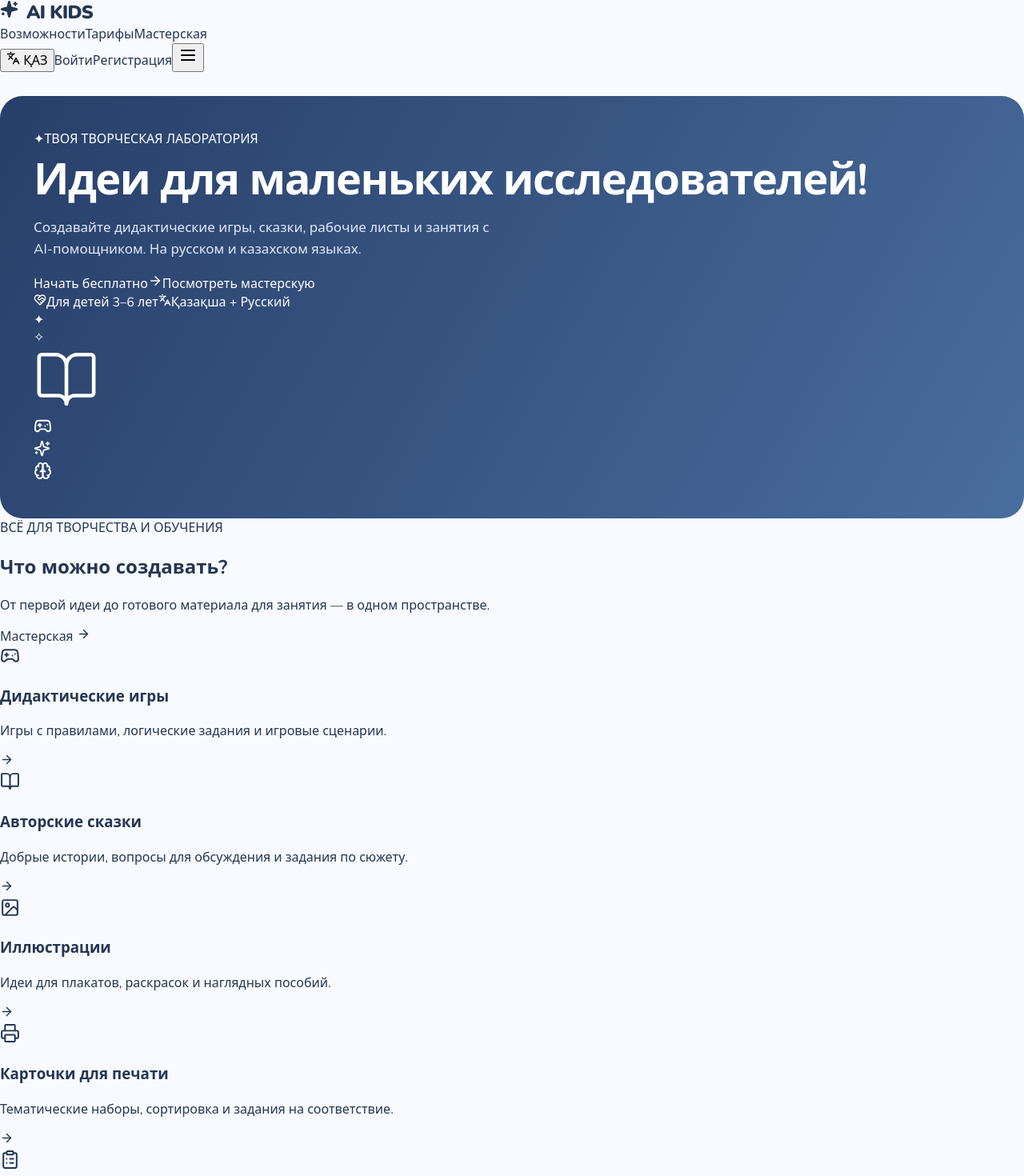
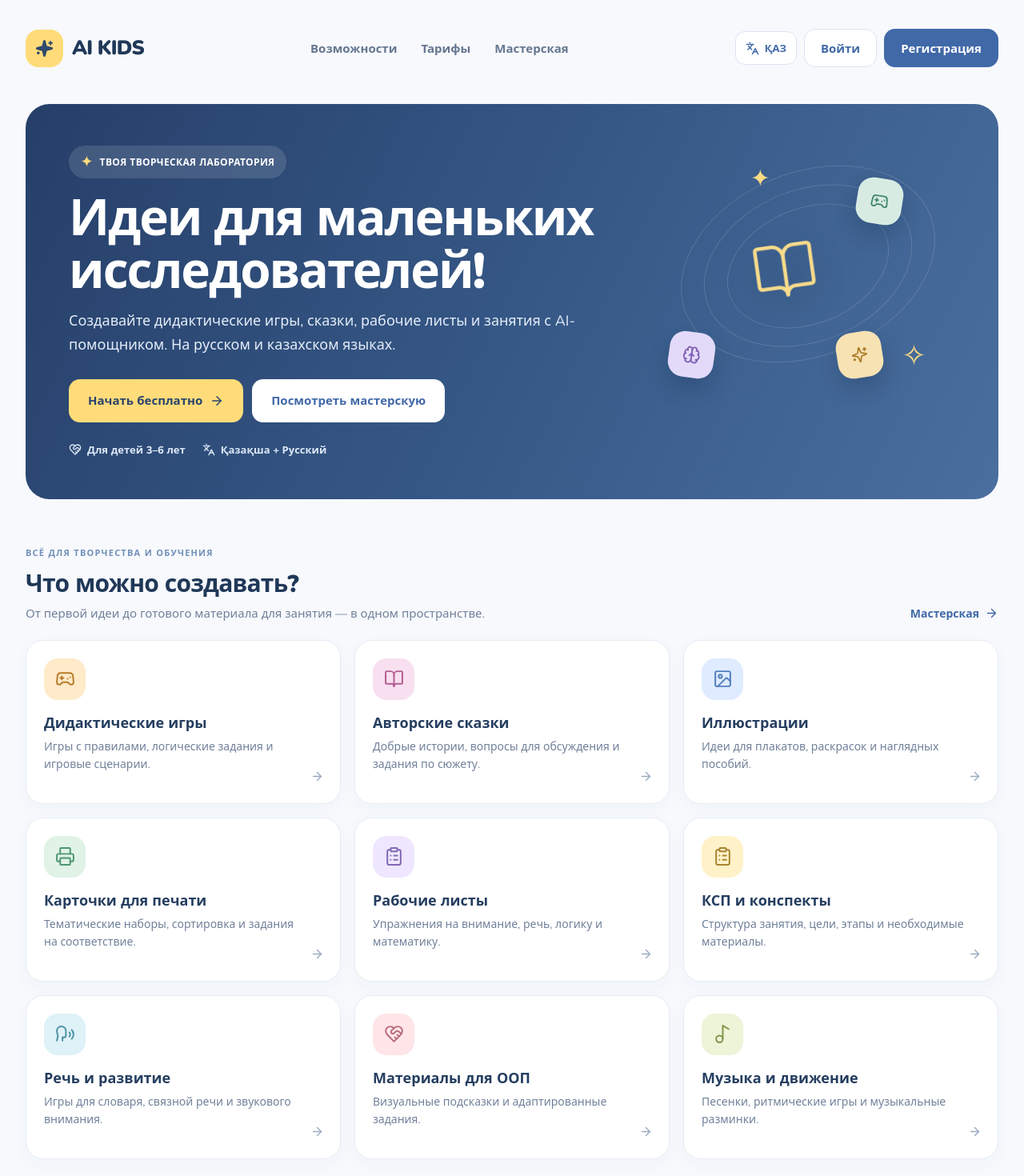
Before and after one commit to alimzhanovaina-maker/ai-kids, a Next.js app: page / in a window 1280 px wide. Shown: the top 1470 px of the page at 80% size. Built offline with nearby package versions, Linux system fonts and the light colour scheme.

Commit message:
Update globals.css

```diff
--- a/src/app/globals.css
+++ b/src/app/globals.css
@@ -2,36 +2,124 @@
 @tailwind base;
 @tailwind components;
 @tailwind utilities;
-:root { --ink:#253653; --muted:#71809a; --line:#e8edf5; --blue:#4169a8; }
-* { box-sizing:border-box; }
-body { margin:0; background:#f8faff; color:var(--ink); font-family:'Nunito',system-ui,sans-serif; }
-button,input,select,textarea { font:inherit; }
-a { color:inherit; text-decoration:none; }
-.shell { max-width:1180px; margin:auto; padding:24px; }
-.topbar { display:flex; align-items:center; justify-content:space-between; gap:16px; }
-.brand { display:flex; align-items:center; gap:10px; font-size:23px; font-weight:900; letter-spacing:-.7px; }
-.brand-mark { display:grid; place-items:center; width:42px;height:42px;border-radius:14px;background:#ffdc79;color:#34496a;font-size:23px; }
-.nav { display:flex; align-items:center; gap:18px; color:#66748b; font-weight:700; font-size:14px; }
-.btn { border:0; border-radius:13px; padding:12px 18px; background:#4169a8; color:white; font-weight:800; cursor:pointer; display:inline-flex; justify-content:center; align-items:center; gap:8px; }
-.btn.secondary { background:white;color:#4169a8;border:1px solid #dce5f2; }
-.btn:disabled { opacity:.55; cursor:not-allowed; }
-.hero { margin-top:30px; border-radius:28px; padding:42px; background:linear-gradient(120deg,#283f69,#496d9d);color:white; overflow:hidden; position:relative; }
-.hero h1 { font-size:clamp(34px,5vw,54px); line-height:1.05; margin:12px 0; letter-spacing:-1.5px; }
-.hero p { color:#e1eafa;max-width:590px;font-size:17px;line-height:1.6; }
-.pill { display:inline-flex; border-radius:30px; padding:7px 12px; background:#ffffff22; font-size:12px; font-weight:800; }
-.section-title { font-size:25px; font-weight:900; margin:34px 0 16px; }
-.grid { display:grid; grid-template-columns:repeat(3,minmax(0,1fr)); gap:16px; }
-.tool-card,.panel { background:white; border:1px solid var(--line); border-radius:20px; padding:20px; box-shadow:0 5px 18px #2c47700a; }
-.tool-card { transition:.15s; }
-.tool-card:hover { transform:translateY(-2px);box-shadow:0 12px 25px #2c477015; }
-.tool-icon { width:48px;height:48px;border-radius:15px;display:grid;place-items:center;font-size:24px;margin-bottom:14px; }
-.muted { color:var(--muted);font-size:14px;line-height:1.5; }
-.form-grid { display:grid;grid-template-columns:1fr 1fr;gap:15px; }
-.field { display:flex;flex-direction:column;gap:7px; }
-.field label { font-size:13px;font-weight:900; }
-.field input,.field select,.field textarea { width:100%;border:1px solid #dfe6f0;border-radius:12px;padding:12px 13px;background:white;color:var(--ink);outline:none; }
-.field textarea { min-height:100px;resize:vertical; }
-.result { white-space:pre-wrap;line-height:1.7;background:#fbfcff;border:1px solid var(--line);border-radius:15px;padding:18px;margin-top:18px; }
-.footer { text-align:center;color:#8290a6;font-size:13px;padding:36px 0; }
-@media(max-width:760px){.shell{padding:16px}.nav{display:none}.hero{padding:27px}.grid{grid-template-columns:1fr 1fr}.form-grid{grid-template-columns:1fr}}
-@media(max-width:480px){.grid{grid-template-columns:1fr}.hero h1{font-size:36px}}
+
+:root {
+  --ink: #203858;
+  --muted: #71819a;
+  --line: #e7edf5;
+  --blue: #4169a8;
+  --page: #f7f9fd;
+}
+* { box-sizing: border-box; }
+html { scroll-behavior: smooth; }
+body { margin: 0; background: var(--page); color: var(--ink); font-family: 'Nunito', system-ui, sans-serif; }
+button, input, select, textarea { font: inherit; }
+a { color: inherit; text-decoration: none; }
+.site-shell { max-width: 1360px; margin: 0 auto; padding: 24px 32px 0; }
+.site-header { min-height: 72px; display: flex; align-items: center; justify-content: space-between; gap: 24px; }
+.brand { display: inline-flex; align-items: center; gap: 11px; font-size: 25px; font-weight: 900; letter-spacing: -.8px; white-space: nowrap; }
+.brand-symbol { width: 47px; height: 47px; display: grid; place-items: center; border-radius: 16px; background: #ffdc79; color: #30496d; }
+.desktop-nav { display: flex; align-items: center; gap: 30px; color: #667791; font-size: 15px; font-weight: 800; }
+.desktop-nav a:hover, .mobile-nav a:hover { color: #315f9f; }
+.header-actions { display: flex; align-items: center; gap: 9px; }
+.button { min-height: 48px; display: inline-flex; justify-content: center; align-items: center; gap: 9px; padding: 0 20px; border-radius: 14px; font-size: 15px; font-weight: 900; border: 1px solid transparent; cursor: pointer; transition: transform .18s ease, box-shadow .18s ease, background .18s ease; }
+.button:hover { transform: translateY(-2px); box-shadow: 0 8px 20px #243e6415; }
+.button-primary { background: #4169a8; color: #fff; }
+.button-quiet { background: #fff; border-color: #dce5f1; color: #4169a8; }
+.language-switch { min-height: 42px; display: inline-flex; align-items: center; gap: 7px; padding: 0 12px; border: 1px solid #dce5f1; border-radius: 12px; background: #fff; color: #4169a8; font-size: 13px; font-weight: 900; cursor: pointer; }
+.mobile-menu-button, .mobile-nav { display: none; }
+.hero { min-height: 420px; margin-top: 34px; padding: 52px 54px; border-radius: 30px; background: linear-gradient(116deg, #263f69 0%, #385b8a 58%, #4a6f9e 100%); color: #fff; position: relative; overflow: hidden; display: flex; align-items: center; }
+.hero-copy { position: relative; z-index: 2; width: min(680px, 65%); }
+.hero-label { display: inline-flex; align-items: center; gap: 9px; padding: 9px 15px; border-radius: 30px; background: #ffffff20; color: #fff; font-size: 12px; font-weight: 900; letter-spacing: .35px; }
+.rainbow-dot { color: #ffda79; font-size: 17px; }
+.hero h1 { max-width: 690px; margin: 18px 0 15px; font-size: clamp(40px, 5vw, 62px); line-height: 1.06; letter-spacing: -2px; font-weight: 900; }
+.hero-description { max-width: 650px; margin: 0; color: #e4edf9; font-size: 18px; line-height: 1.65; }
+.hero-actions { display: flex; flex-wrap: wrap; gap: 11px; margin-top: 27px; }
+.button-yellow { background: #ffdc79; color: #29446d; min-height: 54px; padding: 0 23px; }
+.button-white { background: #fff; color: #4169a8; min-height: 54px; padding: 0 23px; }
+.hero-meta { display: flex; flex-wrap: wrap; gap: 21px; margin-top: 25px; color: #dce8f7; font-size: 13px; font-weight: 800; }
+.hero-meta span { display: inline-flex; align-items: center; gap: 7px; }
+.hero-art { position: absolute; width: 440px; height: 390px; right: 45px; top: 15px; opacity: .96; }
+.orbit { position: absolute; border: 1px solid #ffffff27; border-radius: 50%; transform: rotate(-22deg); }
+.orbit-one { width: 330px; height: 230px; top: 70px; right: 28px; }
+.orbit-two { width: 270px; height: 190px; top: 92px; right: 58px; }
+.orbit-three { width: 210px; height: 145px; top: 115px; right: 88px; }
+.hero-book { position: absolute; top: 130px; right: 150px; width: 145px; height: 125px; display: grid; place-items: center; color: #ffe08b; filter: drop-shadow(0 12px 20px #142b4d66); transform: rotate(-8deg); }
+.floating-chip { position: absolute; display: grid; place-items: center; width: 57px; height: 57px; border-radius: 19px; background: #fff; color: #3c6399; box-shadow: 0 14px 28px #172e4f44; }
+.chip-game { top: 78px; right: 75px; background: #dff1e7; color: #438b6b; transform: rotate(9deg); }
+.chip-star { top: 270px; right: 100px; background: #ffe8b5; color: #b17d23; transform: rotate(-9deg); }
+.chip-brain { top: 270px; right: 310px; background: #eadfff; color: #8563b8; transform: rotate(8deg); }
+.hero-spark { position: absolute; color: #ffdf83; }
+.spark-one { top: 58px; right: 240px; font-size: 30px; }
+.spark-two { bottom: 65px; right: 45px; font-size: 37px; }
+.features-section { padding: 55px 0 25px; }
+.section-heading { display: flex; align-items: end; justify-content: space-between; gap: 20px; margin-bottom: 23px; }
+.section-eyebrow { color: #7190b8; font-size: 11px; font-weight: 900; letter-spacing: 1.2px; }
+.section-heading h2 { margin: 7px 0 5px; color: #203858; font-size: 30px; letter-spacing: -.8px; font-weight: 900; }
+.section-heading p { margin: 0; color: var(--muted); font-size: 15px; }
+.text-link { display: inline-flex; align-items: center; gap: 7px; color: #4169a8; font-weight: 900; font-size: 14px; white-space: nowrap; }
+.feature-grid { display: grid; grid-template-columns: repeat(3, minmax(0, 1fr)); gap: 17px; }
+.feature-card { min-height: 205px; position: relative; display: block; padding: 22px; background: #fff; border: 1px solid var(--line); border-radius: 22px; box-shadow: 0 7px 22px #28466c08; transition: transform .2s, box-shadow .2s, border-color .2s; }
+.feature-card:hover { transform: translateY(-4px); box-shadow: 0 14px 30px #28466c12; border-color: #cbd9eb; }
+.feature-icon { width: 52px; height: 52px; display: grid; place-items: center; margin-bottom: 16px; border-radius: 17px; }
+.feature-icon.peach { background: #ffebc9; color: #b77c2c; }
+.feature-icon.pink { background: #f8e0f0; color: #b35d92; }
+.feature-icon.blue { background: #dfebff; color: #547fbd; }
+.feature-icon.mint { background: #e0f3e6; color: #4f9670; }
+.feature-icon.lavender { background: #eee7ff; color: #8167b4; }
+.feature-icon.yellow { background: #fff2c9; color: #aa842e; }
+.feature-icon.sky { background: #def2f7; color: #4d91a3; }
+.feature-icon.rose { background: #ffe5e8; color: #b86d7b; }
+.feature-icon.lime { background: #edf4d8; color: #80964b; }
+.feature-card h3 { margin: 0 0 7px; font-size: 18px; font-weight: 900; color: #253e60; }
+.feature-card p { max-width: 330px; margin: 0; color: var(--muted); font-size: 14px; line-height: 1.55; }
+.card-arrow { position: absolute; right: 20px; bottom: 19px; color: #9babc0; }
+.plans-section { padding: 55px 0 65px; }
+.centered-heading { justify-content: center; text-align: center; }
+.plans-grid { max-width: 850px; display: grid; grid-template-columns: 1fr 1fr; gap: 18px; margin: 0 auto; }
+.plan-card { padding: 27px; background: #fff; border: 1px solid var(--line); border-radius: 23px; box-shadow: 0 7px 22px #28466c08; }
+.pro-card { border: 2px solid #f0cf72; background: linear-gradient(180deg, #fffdf7, #fff); }
+.plan-tag { display: inline-flex; align-items: center; gap: 6px; padding: 6px 11px; border-radius: 20px; font-size: 11px; font-weight: 900; letter-spacing: .5px; }
+.free-tag { background: #eaf1fc; color: #4169a8; }
+.pro-tag { background: #fff0bf; color: #9a701b; }
+.plan-card h3 { margin: 15px 0 7px; font-size: 22px; font-weight: 900; }
+.plan-card p { min-height: 45px; margin: 0; color: var(--muted); font-size: 14px; line-height: 1.55; }
+.plan-card ul { min-height: 92px; padding-left: 19px; margin: 18px 0; color: #536780; font-size: 14px; line-height: 1.9; }
+.plan-button { width: 100%; }
+.disabled-button { background: #f1f3f7; color: #8390a3; cursor: default; }
+.disabled-button:hover { transform: none; box-shadow: none; }
+.site-footer { min-height: 95px; display: flex; align-items: center; justify-content: space-between; gap: 18px; border-top: 1px solid var(--line); color: #8290a4; font-size: 13px; }
+.footer-brand { font-size: 19px; color: var(--ink); }
+.footer-brand .brand-symbol { width: 35px; height: 35px; border-radius: 12px; }
+.footer-languages { font-weight: 800; color: #6c809b; }
+@media (max-width: 900px) {
+  .site-shell { padding-left: 22px; padding-right: 22px; }
+  .hero { padding: 42px; }
+  .hero-copy { width: 72%; }
+  .hero-art { right: -115px; opacity: .65; }
+  .desktop-nav { gap: 17px; }
+  .feature-grid { grid-template-columns: repeat(2, minmax(0, 1fr)); }
+}
+@media (max-width: 650px) {
+  .site-shell { padding: 14px 15px 0; }
+  .site-header { min-height: 58px; }
+  .brand { font-size: 21px; }
+  .brand-symbol { width: 40px; height: 40px; border-radius: 13px; }
+  .desktop-nav, .header-actions > .button { display: none; }
+  .mobile-menu-button { width: 41px; height: 41px; display: grid; place-items: center; border: 1px solid var(--line); border-radius: 12px; background: #fff; color: var(--ink); }
+  .mobile-nav { display: flex; flex-direction: column; gap: 13px; padding: 16px; margin-top: 10px; background: #fff; border: 1px solid var(--line); border-radius: 16px; color: #526985; font-weight: 800; }
+  .hero { min-height: 470px; margin-top: 17px; padding: 29px 23px; align-items: flex-start; border-radius: 23px; }
+  .hero-copy { width: 100%; }
+  .hero h1 { max-width: 440px; margin-top: 18px; font-size: clamp(37px, 10vw, 49px); letter-spacing: -1.5px; }
+  .hero-description { max-width: 480px; font-size: 15px; }
+  .hero-art { width: 260px; height: 180px; top: auto; bottom: -45px; right: -50px; opacity: .25; transform: scale(.72); transform-origin: bottom right; }
+  .hero-meta { gap: 12px; font-size: 11px; }
+  .features-section { padding-top: 39px; }
+  .section-heading { align-items: flex-start; flex-direction: column; }
+  .section-heading h2 { font-size: 26px; }
+  .feature-grid { grid-template-columns: 1fr; gap: 12px; }
+  .feature-card { min-height: 175px; padding: 19px; }
+  .plans-section { padding: 40px 0; }
+  .plans-grid { grid-template-columns: 1fr; }
+  .site-footer { flex-direction: column; justify-content: center; padding: 23px 0; text-align: center; }
+}
```
